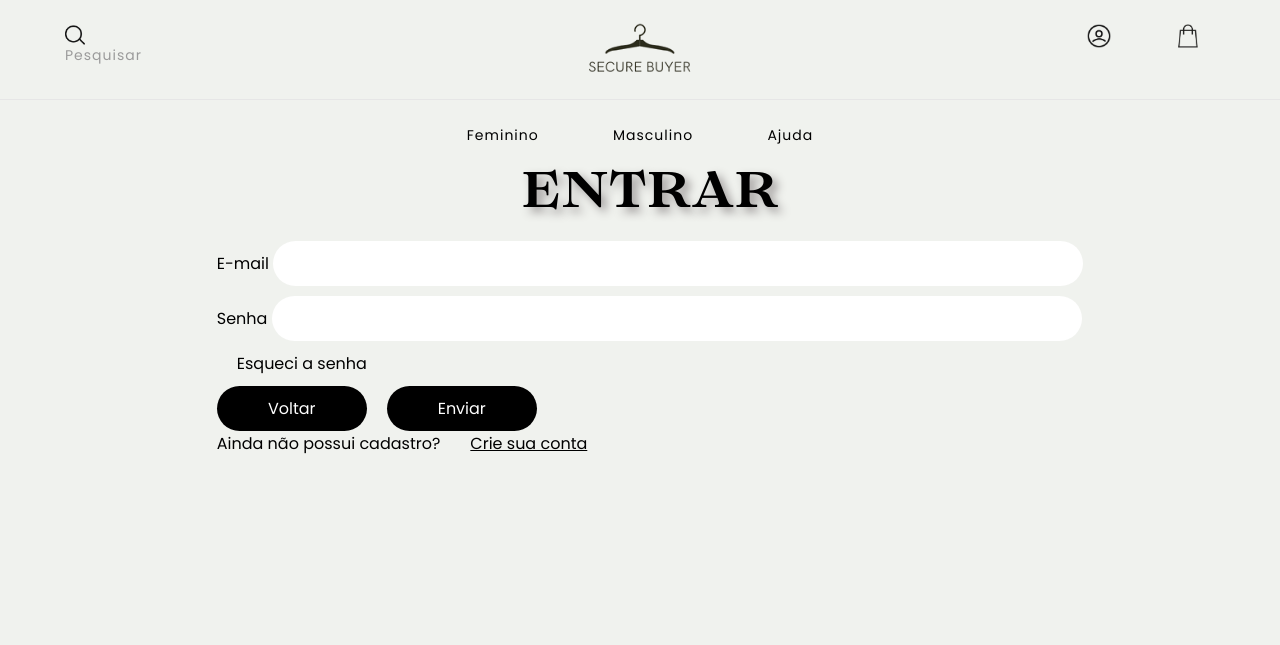
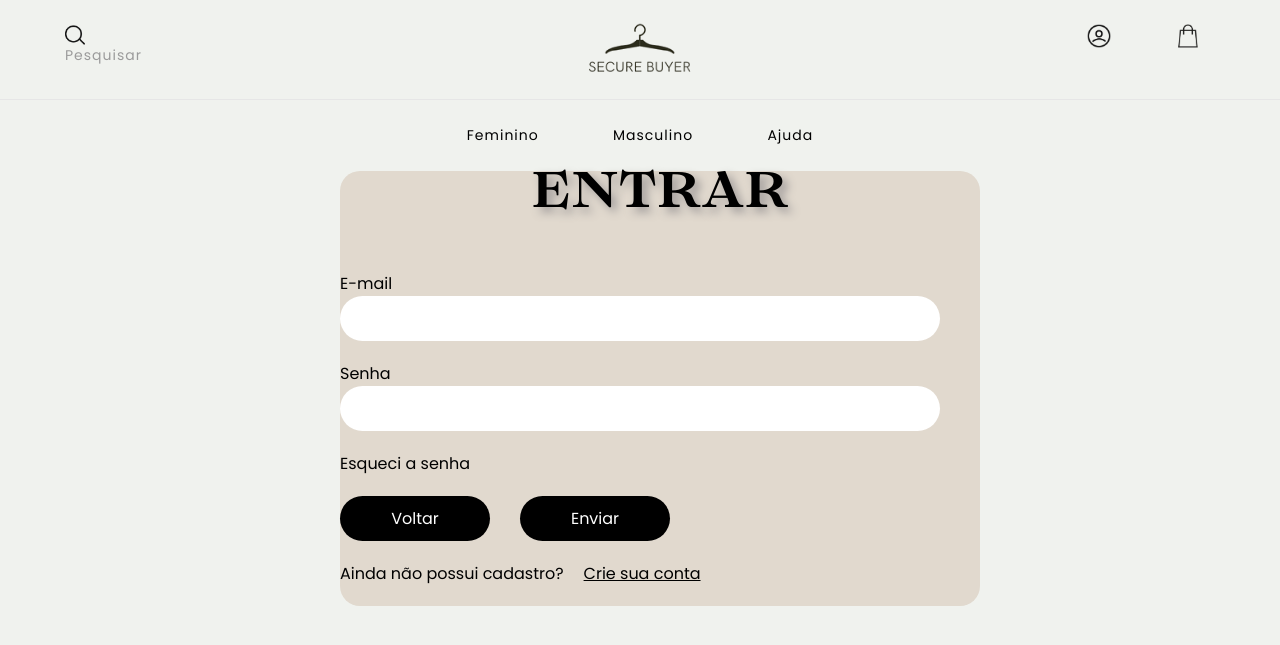
Before and after one commit to Angreen1623/Secure-Buyer, a PHP site: page /entrar.php in a window 1280 px wide. Shown: the top 645 px of the page. Run offline with PHP 8.4, Linux system fonts and the light colour scheme; data comes from the database, SQL or seed files in the repository.

Commit message:
FAZENDO COISAS

```diff
--- a/conteudos/css/entrar.css
+++ b/conteudos/css/entrar.css
@@ -12,15 +12,23 @@ a{
 
 .content{
   margin-left: 20px;
+  width: 100%;
+  display: flex;
+  justify-content: center;
 }
 
 .content .box{
-  width: 100%;
+  width: 50%;
+  background-color: #E1D9CE;
+  border-radius: 20px;
+  display: flex;
+  justify-content: center;
+  flex-direction: column;
 }
 
 .content .title{
   text-align: center;
-  margin-bottom: 20px;
+  margin-bottom: 50px;
   width: 100%;
 }
 .content .title h1{
@@ -39,19 +47,20 @@ a{
 }
 
 .content .form-item{
-  margin-bottom: 10px;
-}
-.content .form-item .esquecisenha{
-  margin-left: 20px;
+  margin-bottom: 20px;
 }
 
 .form-item .cadastrar{
   display: flex;
 }
 
+.form-item label{
+  margin-right: 10px;
+}
+
 .form-item .naotemconta{
   display: flex;
-  margin-right: 30px;
+  margin-right: 20px;
 }
 .form-item .naotemconta a{
   text-decoration: underline;
@@ -63,7 +72,7 @@ form input, textarea
 {
   outline: unset;
   padding: 10px;
-  width: 810px;
+  width: 600px;
   border:none;
   border-radius: 36px;
   background-color: rgb(255, 255, 255);
@@ -74,6 +83,7 @@ form input, textarea
     justify-content: space-around;
     align-items: stretch;
     flex-direction: row-reverse;
+    margin-bottom: 20px;
   }
 
   form input[type=submit],
@@ -82,6 +92,6 @@ form input, textarea
     color: white;
     height: 45px;
     width: 150px;
-    margin-right: 20px;
+    margin-right: 30px;
     cursor: pointer;
   }
--- a/conteudos/entrar.php
+++ b/conteudos/entrar.php
@@ -22,8 +22,6 @@
 
         <?php include 'navbar.php'; ?>
 
-    </div>
-
         <div class="content">
             <div class="box">
                 <div class="title">
@@ -33,7 +31,7 @@
                     <form name="formul" onsubmit="return validaform()" method="post">
                         <div class="form-item">
                             <label title="Digite seu email">E-mail</label>
-                        <input type="text" name="input_email" required>
+                            <input type="email" name="input_email" required>
                         </div>
                         <div class="form-item">
                             <label title="Digite uma mensagem para nós.">Senha</label>
@@ -55,6 +53,8 @@
                     </form>
                 </div>
             </div>
+        </div>
+
     </div>
 
       <?php
```
Also changed, not shown: A_Fazer.txt (added, +10 -0 lines). Lines whose indentation alone changed are shown as unchanged.
